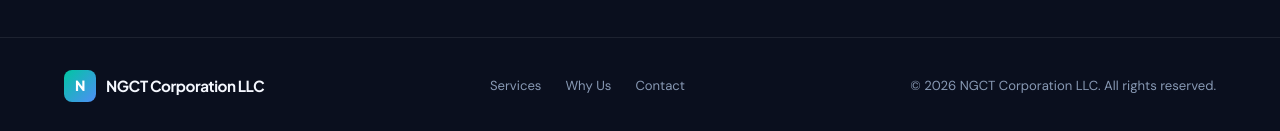
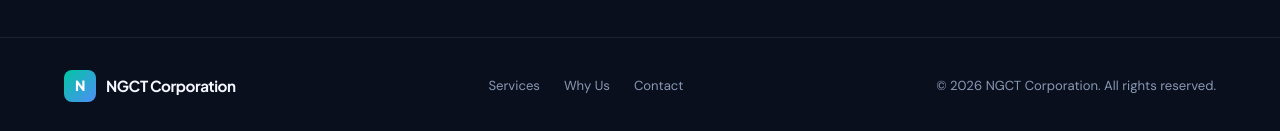
Before and after one commit to gvrameshreddy/ngctcorp, a plain HTML site: page index.html in a window 1280 px wide. Shown: the part 3212-3343 px from the top of the page. Drawn offline with Linux system fonts and the light colour scheme.

Commit message:
Update index.html

```diff
--- a/index.html
+++ b/index.html
@@ -601,14 +601,14 @@
 <footer>
   <a href="#" class="logo" style="font-size:0.95rem;">
     <div class="logo-mark">N</div>
-    NGCT Corporation LLC
+    NGCT Corporation
   </a>
   <div class="footer-links">
     <a href="#services">Services</a>
     <a href="#why">Why Us</a>
     <a href="#contact">Contact</a>
   </div>
-  <span>© 2026 NGCT Corporation LLC. All rights reserved.</span>
+  <span>© 2026 NGCT Corporation. All rights reserved.</span>
 </footer>
 
 <script data-cfasync="false" src="/cdn-cgi/scripts/5c5dd728/cloudflare-static/email-decode.min.js"></script><script>
```
